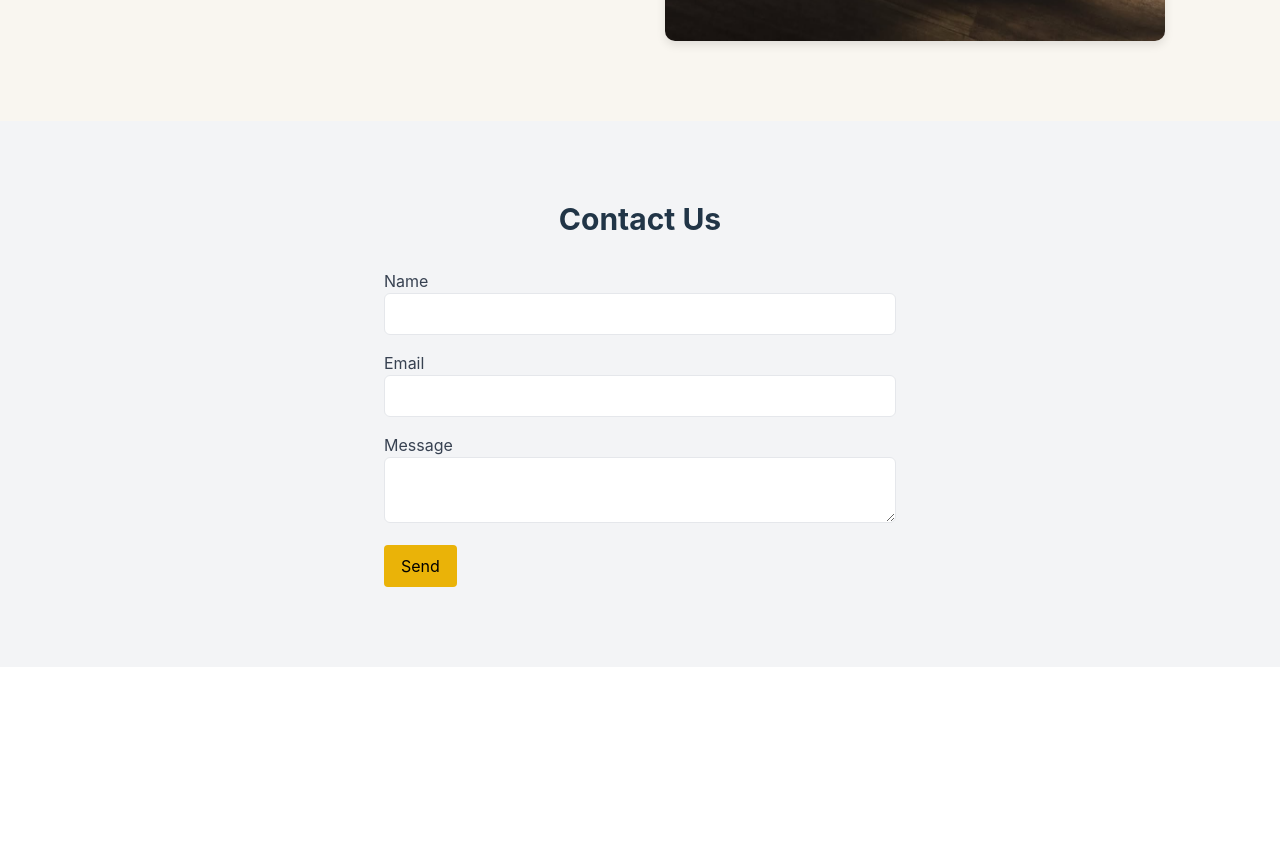
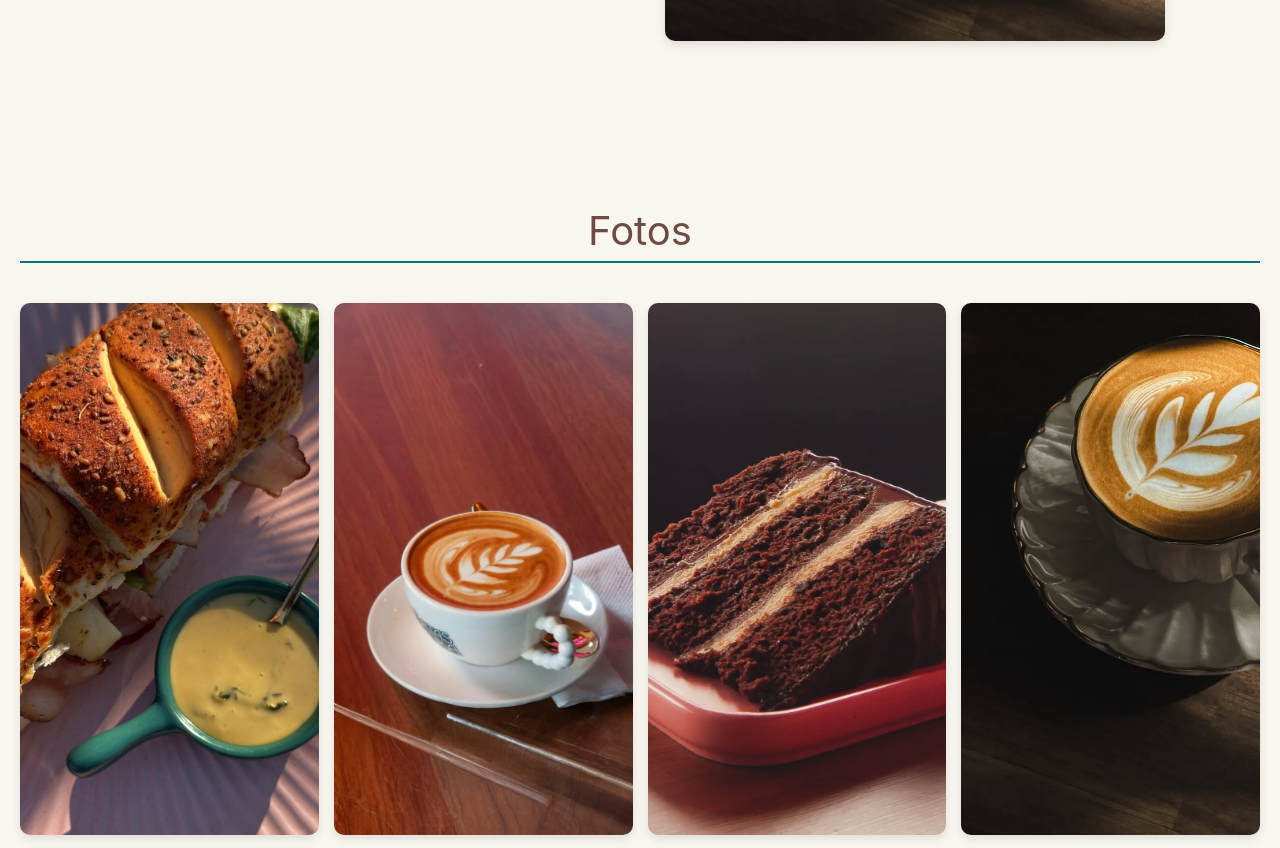
Before and after one commit to Andrewnss21/Pagina-coffebean, a React (Vite) app: page / in a window 1280 px wide. Shown: the part 1920-2768 px from the top of the page. Before the commit the page ends 2587 px from the top, so only its background shows below. Built offline with nearby package versions, Linux system fonts and the light colour scheme.

Commit message:
Galeria y footer
Se agrego galeria de fotos y footer

```diff
--- a/package.json
+++ b/package.json
@@ -13,6 +13,7 @@
     "framer-motion": "^12.0.5",
     "react": "^18.3.1",
     "react-dom": "^18.3.1",
+    "react-icons": "^5.4.0",
     "swiper": "^11.2.1"
   },
   "devDependencies": {
--- a/src/App.tsx
+++ b/src/App.tsx
@@ -1,9 +1,10 @@
 import React from 'react';
 import Header from './componentes/header/header';
 import Hero from './componentes/Hero/hero-section';
-import About from './componentes/about';
-import Shop from './componentes/shop';
-import Contact from './componentes/contacto';
+import About from './componentes/menu';
+import Shop from './componentes/nosotros';
+import Galery from './componentes/galeria';
+import Footer from './componentes/footer/footer';
 
 const App: React.FC = () => {
   return (
@@ -12,7 +13,8 @@ const App: React.FC = () => {
       <Hero />
       <About />
       <Shop />
-      <Contact />
+      <Galery />
+      <Footer/>
     </div>
   );
 };
--- a/src/componentes/contacto.tsx
+++ /dev/null
@@ -1,28 +0,0 @@
-import React from 'react';
-
-const Contact: React.FC = () => {
-  return (
-    <section id="contact" className="py-20 bg-gray-100">
-      <div className="container mx-auto px-6">
-        <h2 className="text-3xl font-bold mb-8 text-center">Contact Us</h2>
-        <form className="max-w-lg mx-auto">
-          <div className="mb-4">
-            <label className="block text-gray-700">Name</label>
-            <input type="text" className="w-full px-4 py-2 border rounded-md" />
-          </div>
-          <div className="mb-4">
-            <label className="block text-gray-700">Email</label>
-            <input type="email" className="w-full px-4 py-2 border rounded-md" />
-          </div>
-          <div className="mb-4">
-            <label className="block text-gray-700">Message</label>
-            <textarea className="w-full px-4 py-2 border rounded-md"></textarea>
-          </div>
-          <button type="submit" className="bg-yellow-500 text-black py-2 px-4 rounded hover:bg-yellow-600">Send</button>
-        </form>
-      </div>
-    </section>
-  );
-};
-
-export default Contact;
--- /dev/null
+++ b/src/componentes/footer/footer.css
@@ -0,0 +1,59 @@
+.footer-container {
+  display: flex;
+  flex-direction: column;
+  align-items: center;
+}
+
+.map-container {
+  width: 100%;
+}
+
+.footer {
+  background: #047675;
+  color: white;
+  text-align: center;
+  padding: 40px 20px;
+  width: 100%;
+}
+
+.footer-content {
+  max-width: 1200px;
+  margin: auto;
+}
+
+.contact-info h2 {
+  color: #feb0be;
+  font-size: 40px;
+}
+
+.contact-info p {
+  font-size: 1.1rem;
+  margin: 5px 0;
+}
+
+.social-icons {
+  margin-top: 10px;
+}
+
+.social-icons a {
+  margin: 0 10px;
+  text-decoration: none;
+  color: white;
+  font-size: 1rem;
+}
+
+.footer-bottom {
+  margin-top: 20px;
+  font-size: 0.9rem;
+  opacity: 0.8;
+}
+
+.instagram-link:hover {
+  transition: all 0.3s ease;
+  transform: scale(1.2);
+}
+
+.whatsapp-link:hover {
+  transition: all 0.3s ease;
+  transform: scale(1.2);
+}
--- /dev/null
+++ b/src/componentes/footer/footer.tsx
@@ -0,0 +1,46 @@
+import React from "react";
+import "./Footer.css";
+import { FaInstagram } from "react-icons/fa";
+import { FaWhatsapp } from "react-icons/fa";
+
+
+const Footer: React.FC = () => {
+  return (
+    <footer className="footer-container">
+      {/* Mapa de Google */}
+      <div className="map-container">
+        <iframe
+          title="Google Maps"
+          src="https://www.google.com/maps/place/Starbucks+Reserve+Roastery+New+York/@40.7415944,-74.0077298,16z/data=!3m1!5s0x89c259bf6d0ad055:0x716af9ffde9b561b!4m6!3m5!1s0x89c259bf6dd90021:0x645ce21be1b31735!8m2!3d40.7415944!4d-74.0051549!16s%2Fg%2F11j7w8j09h?entry=ttu&g_ep=EgoyMDI1MDEyNy4wIKXMDSoASAFQAw%3D%3D"
+          width="100%"
+          height="350"
+          loading="lazy"
+        ></iframe>
+      </div>
+
+      {/* Footer */}
+      <div className="footer">
+        <div className="footer-content">
+          {/* Sección de Contacto */}
+          <div className="contact-info">
+            <h2>Coffe-Bean</h2>
+            <p> Telefono: (123) 456-789</p>
+            <p> info@coffebean.com</p>
+            <p> 123 Main St, Anytown, USA</p>
+            <div className="social-icons">
+              <a href="https://instagram.com" className="instagram-link"><FaInstagram /></a>
+              <a href="https://whatsapp.com" className="whatsapp-link"><FaWhatsapp /></a>
+            </div>
+          </div>
+        </div>
+
+        {/* Derechos Reservados */}
+        <div className="footer-bottom">
+          <p>© 2024 Coffe bean. Todos los derechos reservados.</p>
+        </div>
+      </div>
+    </footer>
+  );
+};
+
+export default Footer;
--- /dev/null
+++ b/src/componentes/galeria.css
@@ -0,0 +1,44 @@
+.galeria-section {
+    padding: 80px 20px;
+    text-align: center;
+    background-color: #f9f6f0;
+    opacity: 0;
+    transform: translateY(50px);
+    transition: all 1s ease-in-out;
+  }
+
+  .galeria-section.visible {
+    opacity: 1;
+    transform: translateY(0);
+  }
+
+  .galeria-title {
+    font-size: 2.5rem;
+    color: #6d4c41;
+    margin-bottom: 40px;
+    border-bottom: 2px solid #047675;
+  }
+
+  .galeria-grid {
+    display: grid;
+    grid-template-columns: repeat(auto-fit, minmax(250px, 1fr));
+    gap: 15px;
+    justify-content: center;
+  }
+
+  .galeria-item {
+    overflow: hidden;
+    border-radius: 10px;
+    box-shadow: 0px 4px 10px rgba(0, 0, 0, 0.1);
+  }
+
+  .galeria-image {
+    width: 100%;
+    height: 100%;
+    object-fit: cover;
+    transition: transform 0.3s ease-in-out;
+  }
+
+  .galeria-item:hover .galeria-image {
+    transform: scale(1.1);
+  }
--- /dev/null
+++ b/src/componentes/galeria.tsx
@@ -0,0 +1,45 @@
+import React, { useState, useEffect } from "react";
+import "./galeria.css";
+import desayuno from "../assets/desayuno.png";
+import bebidas from "../assets/bebidas2.jpg";
+import postres from "../assets/postres2.jpg";
+import bebidas2 from "../assets/bebidas.jpg";
+import postres2 from "../assets/postres.jpg";
+
+const images = [
+  desayuno,bebidas,postres,bebidas2,postres2
+];
+
+const Galeria: React.FC = () => {
+  const [isVisible, setIsVisible] = useState(false);
+
+  useEffect(() => {
+    const handleScroll = () => {
+      const section = document.getElementById("galeria");
+      if (section) {
+        const { top } = section.getBoundingClientRect();
+        if (top < window.innerHeight * 0.75) {
+          setIsVisible(true);
+        }
+      }
+    };
+
+    window.addEventListener("scroll", handleScroll);
+    return () => window.removeEventListener("scroll", handleScroll);
+  }, []);
+
+  return (
+    <section id="galeria" className={`galeria-section ${isVisible ? "visible" : ""}`}>
+      <h2 className="galeria-title">Fotos</h2>
+      <div className="galeria-grid">
+        {images.map((src, index) => (
+          <div key={index} className="galeria-item">
+            <img src={src} alt={`Imagen ${index + 1}`} className="galeria-image" />
+          </div>
+        ))}
+      </div>
+    </section>
+  );
+};
+
+export default Galeria;
--- a/src/componentes/header/header.tsx
+++ b/src/componentes/header/header.tsx
@@ -61,6 +61,14 @@ const NavBar: React.FC = () => {
           <a>Menu</a>
         </li>
         <li
+        className="menu-item"
+        onMouseEnter={handleMouseEnter}
+        onMouseLeave={handleMouseLeave}
+        onClick={() => handleScrollToSection("/componentes/shop/")}
+        >
+          <a>Nosotros</a>
+        </li>
+        <li
           className="menu-item"
           onMouseEnter={handleMouseEnter}
           onMouseLeave={handleMouseLeave}
--- a/src/componentes/about.tsx
+++ b/src/componentes/menu.tsx
@@ -1,7 +1,7 @@
 import React from "react";
 import { motion, useInView } from "framer-motion"; // Importar Framer Motion
 import { useRef } from "react"; // Para manejar referencias
-import "./About.css";
+import "./Menu.css";
 import desayuno from "../assets/desayuno.png";
 import bebidas from "../assets/bebidas2.jpg";
 import postres from "../assets/postres2.jpg";
--- a/src/componentes/shop.tsx
+++ b/src/componentes/nosotros.tsx
@@ -34,6 +34,11 @@ const Nosotros: React.FC = () => {
             por ofrecer experiencias únicas a través del sabor y la calidad en cada uno de nuestros
             productos.
           </p>
+          <p className="nosotros-description">
+          Desde el primer día, nuestro compromiso ha sido brindar un espacio acogedor donde las personas
+            puedan reunirse, relajarse y disfrutar de postres caseros y bebidas artesanales. ¡Bienvenido
+            a nuestra familia!
+          </p>
         </div>
         <div className={`nosotros-image ${isVisible ? "visible" : ""}`}>
           <img src={cafeImage} alt="Nuestra cafetería" />
```
Also changed, not shown: src/componentes/Menu.css (renamed from src/componentes/About.css), src/componentes/Nosotros.css (line endings or trailing spaces), 1 other file (tests, documents, lock files or other folders).
